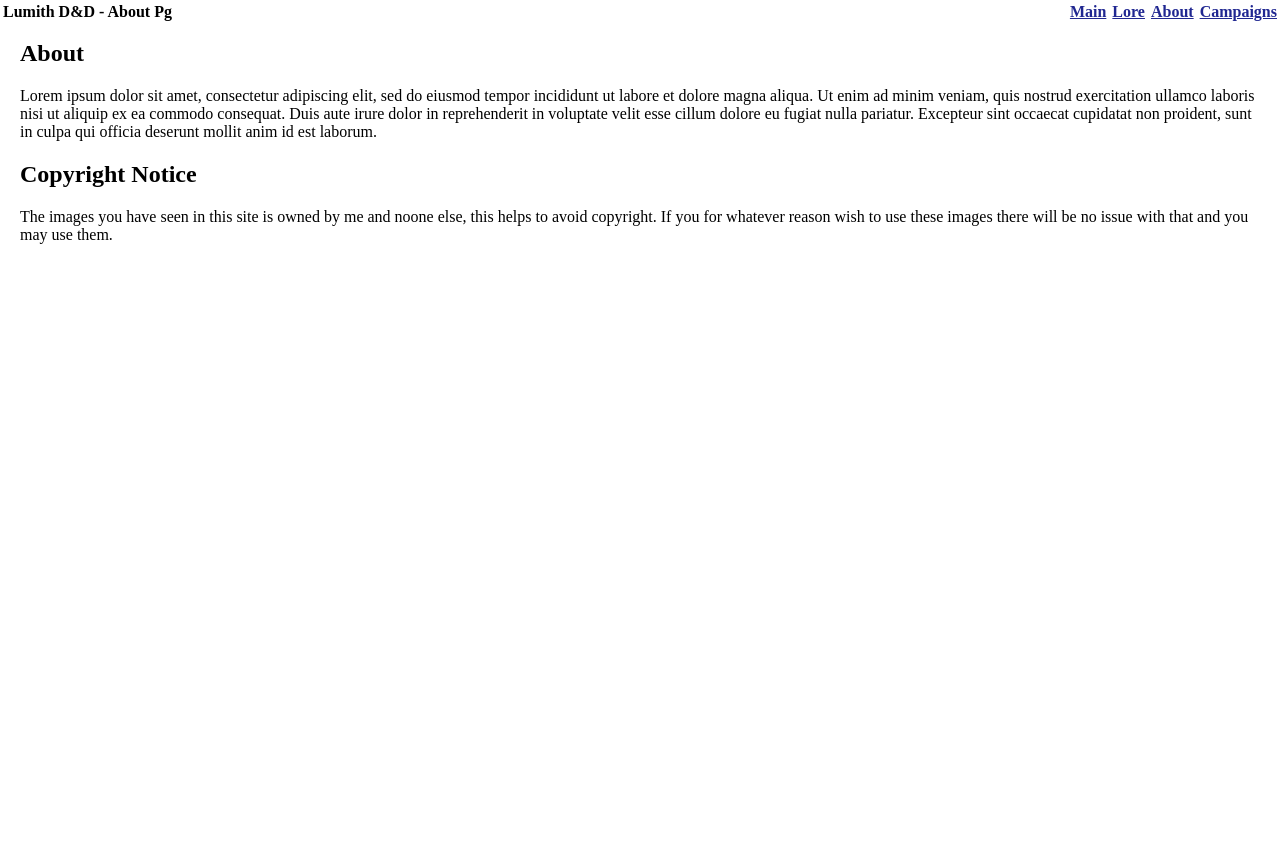
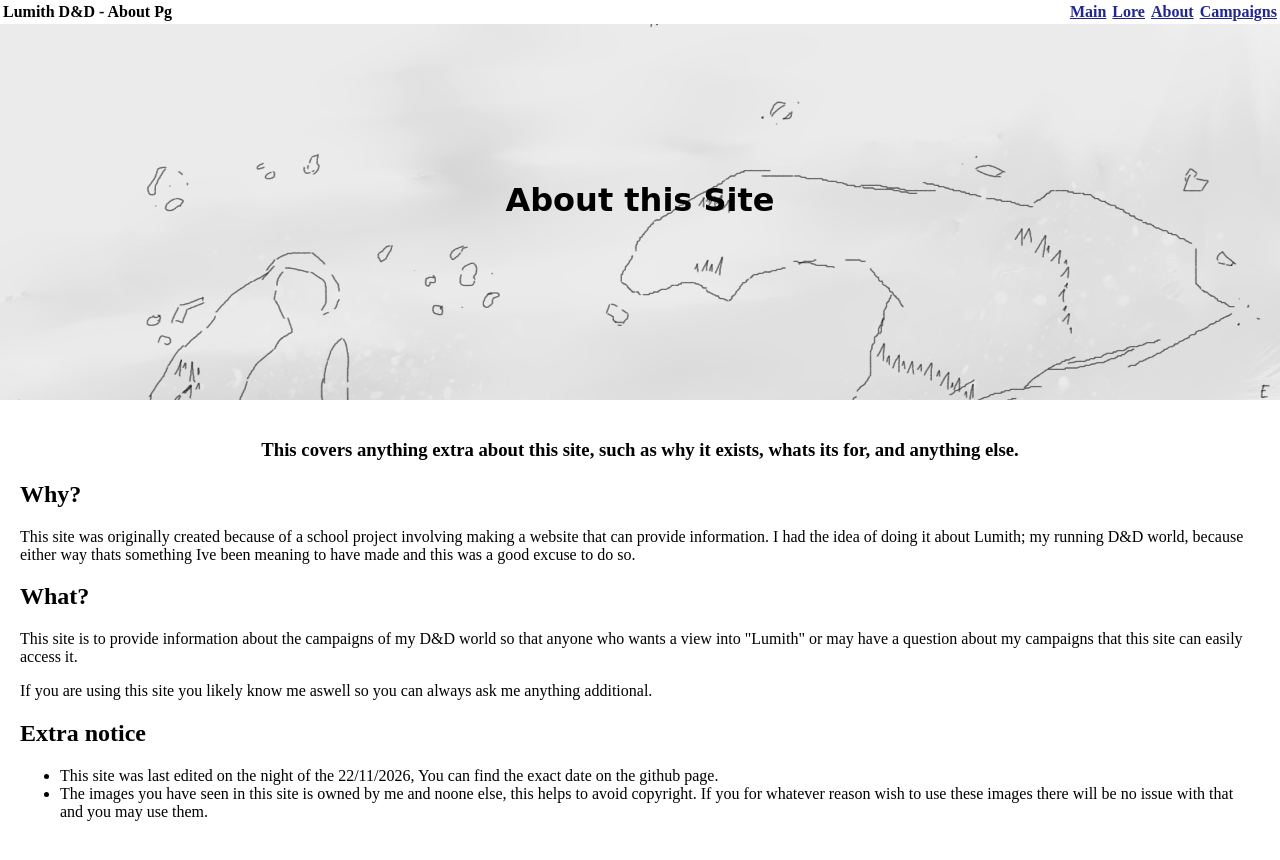
Before and after one commit to LachyLizard/LumithRedo, a plain HTML site: page about.html in a window 1280 px wide. Before the commit the page ends 800 px from the top, so only its background shows below. Drawn offline with Linux system fonts and the light colour scheme; a script that the page names is missing; a web font is replaced by a local one.

Commit message:
Update about.html to add more information about the site and remove dummy text / replace it

```diff
--- a/about.html
+++ b/about.html
@@ -5,6 +5,9 @@
   <meta name="viewport" content="width=device-width, initial-scale=1">
   <title>Lumith D&D</title>
     <link rel="stylesheet" href="style.css">
+    <link rel="preconnect" href="https://fonts.googleapis.com">
+    <link rel="preconnect" href="https://fonts.gstatic.com" crossorigin>
+    <link href="https://fonts.googleapis.com/css2?family=Agrave+Pro:wght@100..700&display=swap" rel="stylesheet">
     <script src="index.js"></script>
 </head>
 <body>
@@ -16,11 +19,21 @@
     <span class="navRight"><a href="lore.html">Lore</a></span>
     <span class="navRight"><a href="index.html">Main</a></span>
   </nav>
+  <div id="image1">
+    <h1>About this Site</h1>
+  </div>
   <section>
-    <h1>About</h1>
-    <p>Lorem ipsum dolor sit amet, consectetur adipiscing elit, sed do eiusmod tempor incididunt ut labore et dolore magna aliqua. Ut enim ad minim veniam, quis nostrud exercitation ullamco laboris nisi ut aliquip ex ea commodo consequat. Duis aute irure dolor in reprehenderit in voluptate velit esse cillum dolore eu fugiat nulla pariatur. Excepteur sint occaecat cupidatat non proident, sunt in culpa qui officia deserunt mollit anim id est laborum.</p>
-    <h2>Copyright Notice</h2>
-    <p>The images you have seen in this site is owned by me and noone else, this helps to avoid copyright. If you for whatever reason wish to use these images there will be no issue with that and you may use them.</p>
+    <h3>This covers anything extra about this site, such as why it exists, whats its for, and anything else.</h3>
+    <h2>Why?</h2>
+    <p>This site was originally created because of a school project involving making a website that can provide information. I had the idea of doing it about Lumith; my running D&D world, because either way thats something Ive been meaning to have made and this was a good excuse to do so.</p>
+    <h2>What?</h2>
+    <p>This site is to provide information about the campaigns of my D&D world so that anyone who wants a view into "Lumith" or may have a question about my campaigns that this site can easily access it.</p>
+    <p>If you are using this site you likely know me aswell so you can always ask me anything additional.</p>
+    <h2>Extra notice</h2>
+    <ul>
+      <li>This site was last edited on the night of the 22/11/2026, You can find the exact date on the github page.</li>
+      <li>The images you have seen in this site is owned by me and noone else, this helps to avoid copyright. If you for whatever reason wish to use these images there will be no issue with that and you may use them.</li>
+    </ul>
   </section>
   <section></section>
   <section></section>
```
